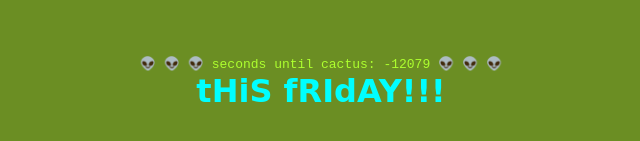
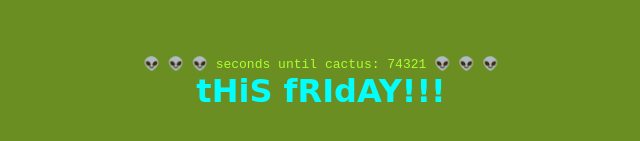
Before and after one commit to cactus-fast/cactus-fast.github.io, a plain HTML site: page index.html in a window 1280 px wide. Shown: the part 163-304 px from the top of the page, 319-959 px from the left. Drawn offline with Linux system fonts and the light colour scheme.

Commit message:
updated eta

```diff
--- a/index.html
+++ b/index.html
@@ -69,7 +69,7 @@
 		<section>tHiS fRIdAY!!!</section>
 		<script>
 			const cactus = document.getElementById("cactus")
-			const friday = new Date("2020-01-10T16:00:00Z").valueOf()
+			const friday = new Date("2020-01-11T16:00:00Z").valueOf()
 			const now = new Date().valueOf()
 			let delta = Math.floor((friday - now) / 1000)
 			cactus.textContent = delta
```
